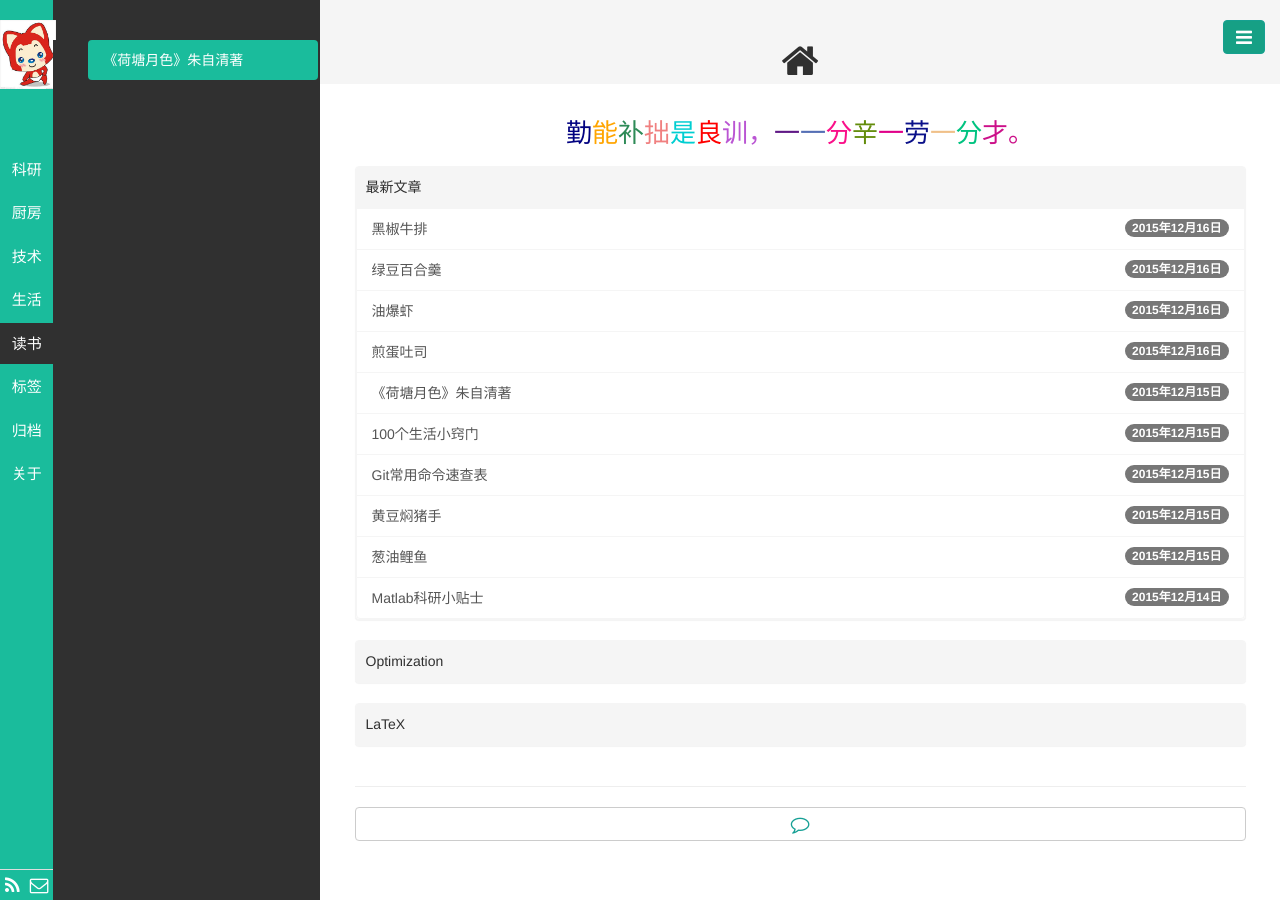
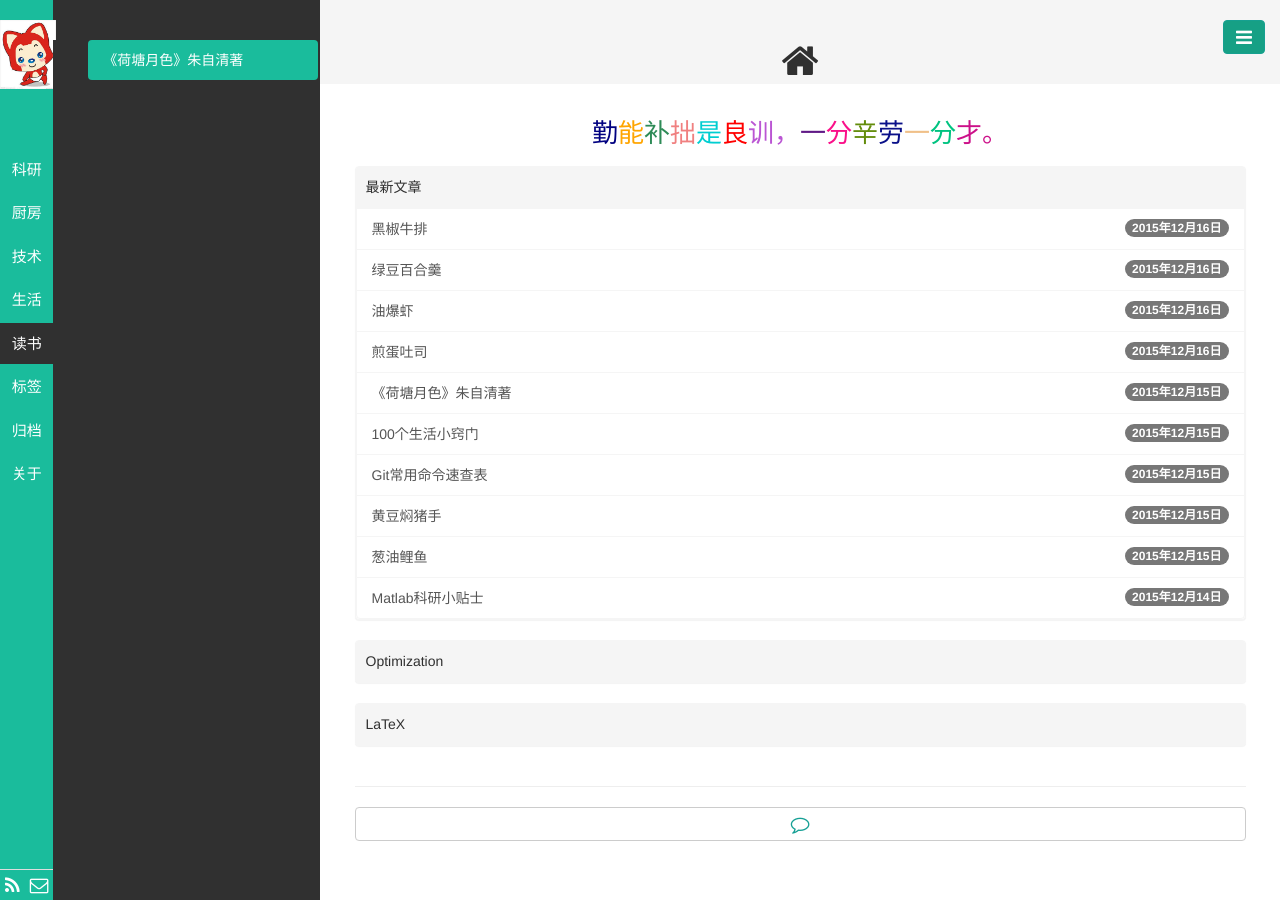
Before and after one commit to smile-sunshine/smile-sunshine.github.io, a Jekyll site: the page built from index.html, in a window 1280 px wide. Built offline with Jekyll 4.4.1, drawn with Linux system fonts in a browser that asks for light colours; Markdown is read by kramdown in place of the engine named in the settings; the list of posts is cut into pages by our own code.

Commit message:
change some blog files

```diff
--- a/index.html
+++ b/index.html
@@ -4,7 +4,7 @@ title: <i class="fa fa-home fa-lg"></i>
 titlename: 首页
 ---
 <!--<br>-->
-<center><h3><font color="#000080">勤</font><font color="#FFA500">能</font><font color="#2E8B57">补</font><font color="#F08080">拙</font><font color="#00CED1">是</font><font color="red">良</font><font color="#BA55D3">训，</font><font color="#601986">一</font><font color="#556fb5">一</font><font color="#fa1089">分</font><font color="#638c0b">辛</font><font color="#e00089">一</font><font color="#0a1089">劳</font><font color="#f0c089">一</font><font color="#00c380">分</font><font color="#cc1089">才。</font></h3></center>
+<center><h3><font color="#000080">勤</font><font color="#FFA500">能</font><font color="#2E8B57">补</font><font color="#F08080">拙</font><font color="#00CED1">是</font><font color="red">良</font><font color="#BA55D3">训，</font><font color="#601986">一</font><font color="#fa1089">分</font><font color="#638c0b">辛</font><font color="#0a1089">劳</font><font color="#f0c089">一</font><font color="#00c380">分</font><font color="#cc1089">才。</font></h3></center>
 <div class="row">
   <div class="col-md-12">
     <div class="panel panel-primary">
```
